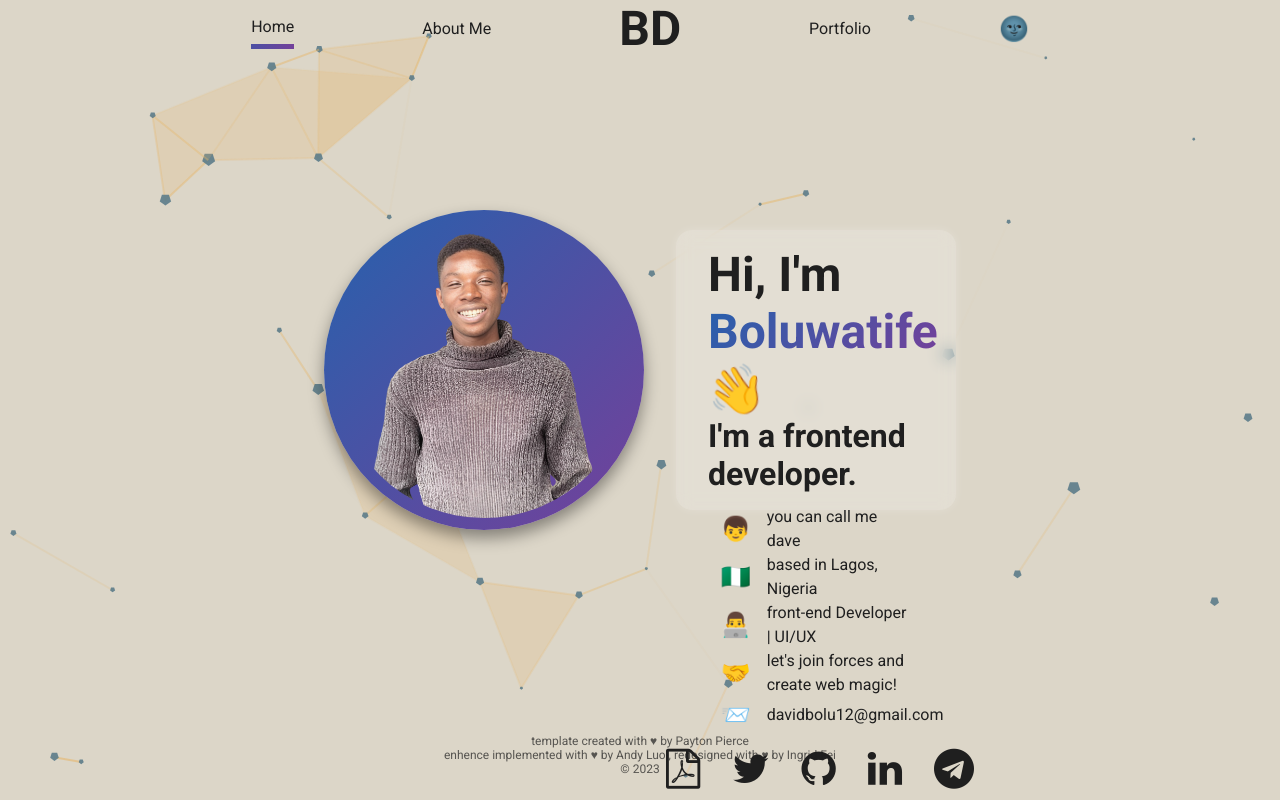
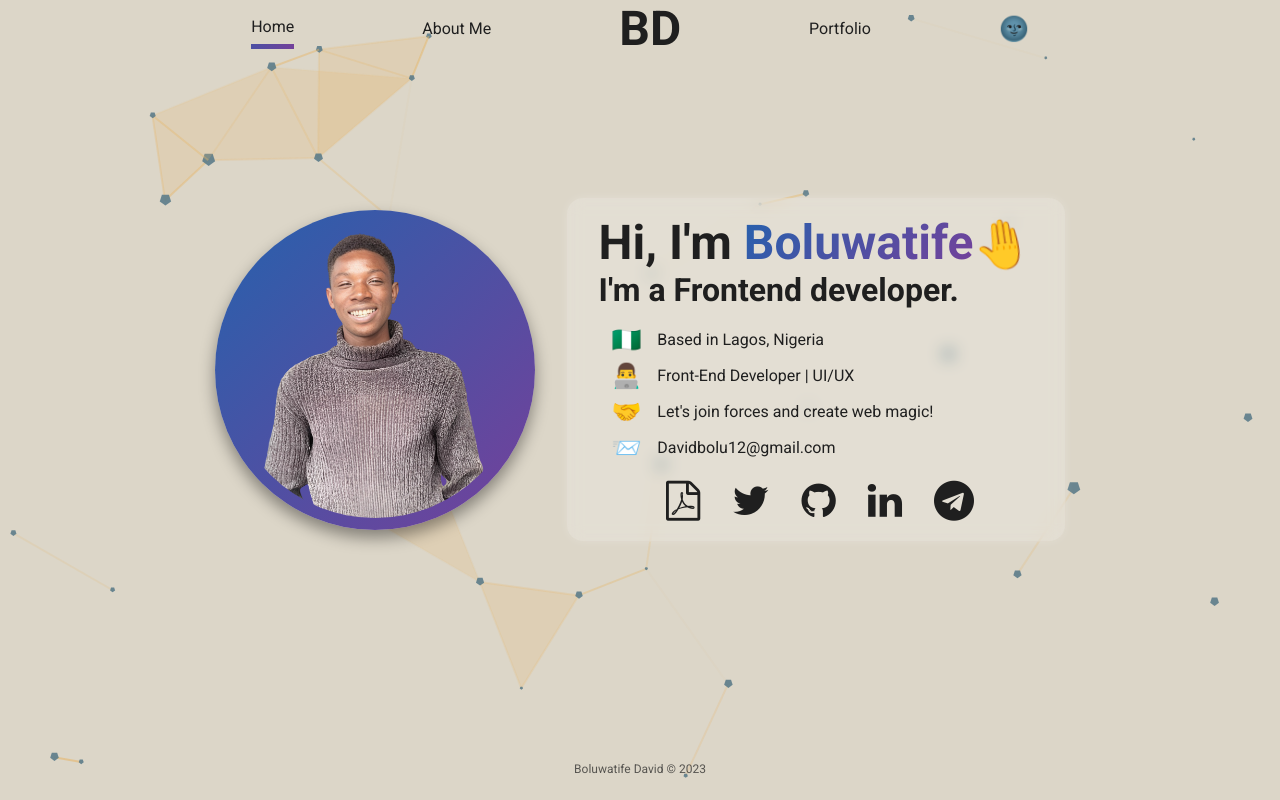
Before and after one commit to GIT-Gizmo/dave, a React (Create React App) app: page / in a window 1280 px wide. Built offline with nearby package versions, Linux system fonts and the light colour scheme.

Commit message:
updated about and resume

```diff
--- a/public/index.html
+++ b/public/index.html
@@ -7,34 +7,35 @@
       href="https://stackpath.bootstrapcdn.com/font-awesome/4.7.0/css/font-awesome.min.css"
       media="screen"
     />
+    <meta name="viewport" content="width=device-width, initial-scale=1" />
     <meta name="theme-color" content="#000000" />
 
     <base href="/" />
     <meta name="description" content="developer portfolio" />
     <meta
       name="keyword"
-      content=", boluwatife, david, portfolio, javascript, developer, frontend, react, dev, front-end, tech, programmer"
+      content="portfolio, javascript, developer, frontend, react, dev, front-end, tech, programmer"
     />
 
     <!-- Social Media Previews -->
     <!-- Primary Meta Tags -->
     <title>Boluwatife David</title>
     <meta name="title" content="Boluwatife David, Front-end Developer | UI/UX">
-    <meta name="description" content="Hello! I'm Boluwatife David, a motivated frontend developer who finds inspiration exploring new technologies and bringing creativity to every project. I'm always happy to contribute to impactful projects. Let's wield our coding wands and create remarkable digital experiences together.">
+    <meta name="description" content="Hi there! I'm Boluwatife David, a highly motivated frontend developer with an ardor for creating delightful user experiences with code. Balancing a healthy lifestyle with coding, I find inspiration in exploring new technologies and enjoy coding. When i'm not coding I will most likely be playing games, taking a walk, watching animes/movies, dancing or reading books. With a strong eye for detail, I strive to bring creativity and functionality to every project. Let's craft remarkable digital experiences together.">
 
     <!-- Open Graph / Facebook -->
     <meta property="og:type" content="website">
     <meta property="og:url" content="https://dave-dev.vercel.app/">
     <meta property="og:title" content="Boluwatife David, UI/UX Designer">
-    <meta property="og:description" content="Hello! I'm Boluwatife David, a motivated frontend developer who finds inspiration exploring new technologies and bringing creativity to every project. I'm always happy to contribute to impactful projects. Let's wield our coding wands and create remarkable digital experiences together.">
-    <meta property="og:image" content="https://dave-dev.vercel.app/website.png">
+    <meta property="og:description" content="Hi there! I'm Boluwatife David, a highly motivated frontend developer with an ardor for creating delightful user experiences with code. Balancing a healthy lifestyle with coding, I find inspiration in exploring new technologies and enjoy coding. When i'm not coding I will most likely be playing games, taking a walk, watching animes/movies, dancing or reading books. With a strong eye for detail, I strive to bring creativity and functionality to every project. Let's craft remarkable digital experiences together.">
+    <meta property="og:image" content="https://dave-dev.vercel.app/website.jpg">
 
     <!-- Twitter -->
     <meta property="twitter:card" content="summary_large_image">
     <meta property="twitter:url" content="https://dave-dev.vercel.app/">
     <meta property="twitter:title" content="Boluwatife David, Front-end Developer | UI/UX">
-    <meta property="twitter:description" content="Hello! I'm Boluwatife David, a motivated frontend developer who finds inspiration exploring new technologies and bringing creativity to every project. I'm always happy to contribute to impactful projects. Let's wield our coding wands and create remarkable digital experiences together.">
-    <meta property="twitter:image" content="https://dave-dev.vercel.app/website.png">
+    <meta property="twitter:description" content="Hi there! I'm Boluwatife David, a highly motivated frontend developer with an ardor for creating delightful user experiences with code. Balancing a healthy lifestyle with coding, I find inspiration in exploring new technologies and enjoy coding. When i'm not coding I will most likely be playing games, taking a walk, watching animes/movies, dancing or reading books. With a strong eye for detail, I strive to bring creativity and functionality to every project. Let's craft remarkable digital experiences together.">
+    <meta property="twitter:image" content="https://dave-dev.vercel.app/website.jpg">
     <title>Boluwatife David</title>
 
     <style>
--- a/src/assets/info/Info.js
+++ b/src/assets/info/Info.js
@@ -5,31 +5,31 @@ export const info = {
   firstName: ' Boluwatife',
   lastName: 'David',
   initials: 'BD', // the example uses first and last, but feel free to use three or more if you like.
-  position: 'a frontend developer',
+  position: 'a Frontend developer',
   selfPortrait: self, // don't change this unless you want to name your self-portrait in the "img" folder something else!
   gradient: `-webkit-linear-gradient(135deg, ${colors})`, // don't change this either
   baseColor: colors[0],
   miniBio: [
     // these are just some "tidbits" about yourself. You can look at mine https://paytonjewell.github.io/#/ for an example if you'd like
-    {
-      emoji: '👦 ',
-      text: 'you can call me dave',
-    },
+    // {
+    //   emoji: '👦 ',
+    //   text: 'you can call me dave',
+    // },
     {
       emoji: '🇳🇬 ',
-      text: ' based in Lagos, Nigeria',
+      text: ' Based in Lagos, Nigeria',
     },
     {
       emoji: '👨‍💻',
-      text: 'front-end Developer | UI/UX',
+      text: 'Front-End Developer | UI/UX',
     },
     {
       emoji: '🤝',
-      text: "let's join forces and create web magic!",
+      text: "Let's join forces and create web magic!",
     },
     {
       emoji: '📨',
-      text: <a href="mailto:davidbolu12@gmail.com?subject=🤘 Hi Dave, I will like to hire you">davidbolu12@gmail.com</a>,
+      text: <a href="mailto:davidbolu12@gmail.com?subject=🤘 Hi Dave, I will like to hire you">Davidbolu12@gmail.com</a>,
     },
   ],
   socials: [
@@ -59,7 +59,7 @@ export const info = {
       label: 'telegram',
     },
   ],
-  bio: "Hello there! I'm Boluwatife David, a dedicated frontend developer with a strong desire to craft delightful user experiences. I'm fueled by my passion for new technologies, infusing creativity and functionality into every project. I'm on the lookout for a frontend developer role to contribute my expertise to meaningful projects. Let's collaborate and create digital experiences that spreads happiness!",
+  bio: "Hello there! I'm Boluwatife David, a dedicated frontend developer with a strong desire to create lovely user experiences. I'm fueled by my passion for utilizing new technologies, infusing creativity and functionality into every project. I'm on the lookout for a frontend developer role to contribute my expertise to meaningful projects. Let's collaborate and create digital experiences that spreads happiness!",
   techstack: {
     languages: ['html/css', 'javaScript', 'typescript', 'php'],
     frameworks: ['reactjs', 'nextjs', 'material ui', 'tailwind css', 'bootstrap', 'jQuery', 'chakra ui', 'aos'],
--- a/src/components/BaseLayout.js
+++ b/src/components/BaseLayout.js
@@ -70,16 +70,8 @@ export default function BaseLayout() {
             sx={{ opacity: 0.7 }}
             width={'100%'}
           >
-            <p>
-              template created with &hearts; by{' '}
-              <a href={'https://paytonpierce.dev'}>Payton Pierce</a>
-            </p>
-            <p>
-              enhence implemented with &hearts; by <a href={'https://andy8647.com'}>Andy Luo </a>,
-              redesigned with &hearts; by <a href={'https://ingrid0126.com'}>Ingrid Fei</a>
 
-            </p>
-            <p>&copy; 2023</p>
+            <p>Boluwatife David &copy; 2023</p>
           </Box>
         </Grid>
       </Grid>
--- a/src/components/home/Home.js
+++ b/src/components/home/Home.js
@@ -12,7 +12,7 @@ export default function Home({ darkMode }) {
     <Box
       component={'main'}
       display={'flex'}
-      flexDirection={{ xs: 'column', md: 'column', lg:'row' }}
+      flexDirection={{ xs: 'column', md: 'row' }}
       alignItems={'center'}
       justifyContent={'center'}
       minHeight={'calc(100vh - 175px)'}
@@ -23,8 +23,8 @@ export default function Home({ darkMode }) {
         style={{ background: info.gradient, objectFit: 'cover' }}
         component={'img'}
         src={me}
-        width={{ xs: '10vh', md: '40vh' }}
-        height={{ xs: '10vh', md: '40vh' }}
+        width={{ xs: '35vh', md: '40vh' }}
+        height={{ xs: '35vh', md: '40vh' }}
         borderRadius={'50%'}
         p={'0.75rem'}
         mb={{ xs: '1rem', sm: 0 }}
@@ -42,8 +42,6 @@ export default function Home({ darkMode }) {
           padding: '1rem 2rem',
           transition: 'all 0.3s ease',
         }}
-        width={{ xs: '35vh' }}
-        height={{ xs: '35vh' }}
       >
         <h1>
           Hi, I'm{' '}
@@ -56,7 +54,7 @@ export default function Home({ darkMode }) {
           >
             {info.firstName}
           </span>
-          <span className={Style.hand}>👋</span>
+          <span className={Style.hand}>🤚</span>
         </h1>
         <h2>I'm {info.position}.</h2>
         <Box component={'ul'} p={'0.8rem'}>
```
Also changed, not shown: src/assets/img/2.png (deleted).
